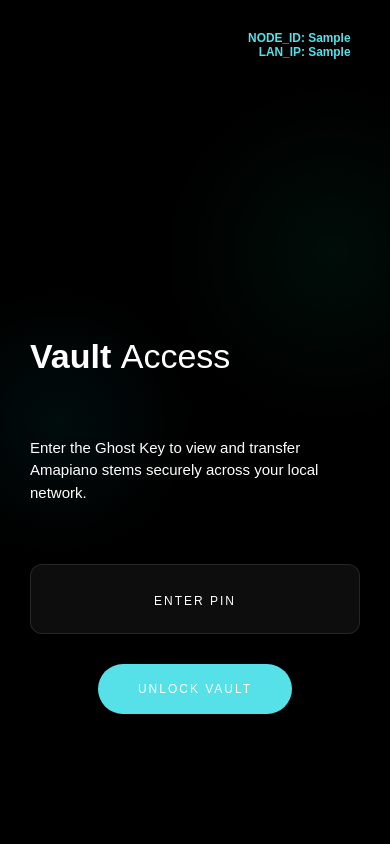
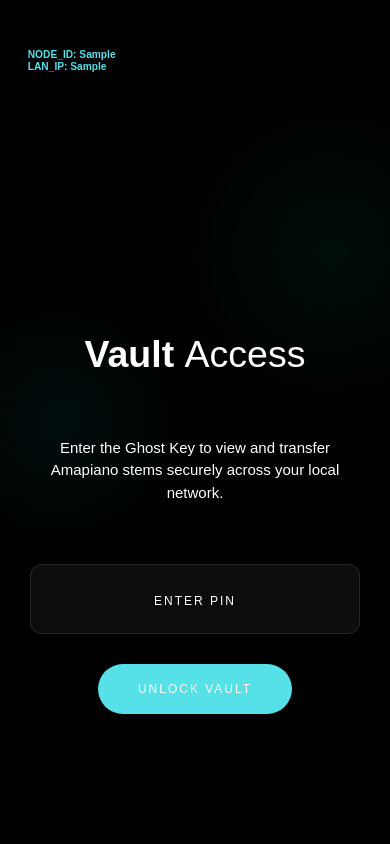
Before and after one commit to thulanesigasa/ghost_fileshuttler, a Flask app: template app/templates/index.html in a window 390 px wide. Run offline with Flask 3, Linux system fonts and the light colour scheme; the template is opened without the code that fills it: most values are stand-ins (such as "Sample title", 1, 10 or a date in 2020); some libraries are stand-ins or nearby versions.

Commit message:
UI/UX: Full responsiveness, themed Ghost Modals, and deletion bug fix

```diff
--- a/app/static/css/styles.css
+++ b/app/static/css/styles.css
@@ -31,7 +31,9 @@ body {
     overflow-x: hidden;
 }
 
-h1, h2, h3 {
+h1,
+h2,
+h3 {
     font-weight: 700;
 }
 
@@ -61,6 +63,7 @@ header {
     font-size: 1.5rem;
     background: linear-gradient(90deg, #fff, var(--text-secondary));
     -webkit-background-clip: text;
+    background-clip: text;
     -webkit-text-fill-color: transparent;
     letter-spacing: -0.5px;
 }
@@ -68,7 +71,7 @@ header {
 .host-info {
     font-size: 0.9rem;
     color: var(--text-secondary);
-    background: rgba(0,0,0,0.3);
+    background: rgba(0, 0, 0, 0.3);
     padding: 0.5rem 1rem;
     border-radius: 20px;
     border: 1px solid var(--border-color);
@@ -117,7 +120,7 @@ input[type="password"] {
     width: 100%;
     padding: 1rem;
     border-radius: 12px;
-    background: rgba(0,0,0,0.5);
+    background: rgba(0, 0, 0, 0.5);
     border: 1px solid var(--border-color);
     color: #fff;
     font-size: 1.25rem;
@@ -167,7 +170,7 @@ input[type="password"]:focus {
 
 .btn-secondary:hover {
     border-color: #fff;
-    background: rgba(255,255,255,0.05);
+    background: rgba(255, 255, 255, 0.05);
 }
 
 /* Dashboard */
@@ -185,7 +188,7 @@ input[type="password"]:focus {
     padding: 4rem 2rem;
     text-align: center;
     transition: var(--transition);
-    background: rgba(0,0,0,0.2);
+    background: rgba(0, 0, 0, 0.2);
     cursor: pointer;
     margin-top: 1.5rem;
 }
@@ -236,7 +239,7 @@ input[type="password"]:focus {
 }
 
 .file-list-container::-webkit-scrollbar-track {
-    background: rgba(0,0,0,0.2);
+    background: rgba(0, 0, 0, 0.2);
     border-radius: 4px;
 }
 
@@ -250,7 +253,7 @@ input[type="password"]:focus {
 }
 
 .file-list li {
-    background: rgba(0,0,0,0.3);
+    background: rgba(0, 0, 0, 0.3);
     border: 1px solid var(--border-color);
     border-radius: 12px;
     padding: 1rem;
@@ -262,7 +265,7 @@ input[type="password"]:focus {
 }
 
 .file-list li:hover {
-    border-color: rgba(255,255,255,0.2);
+    border-color: rgba(255, 255, 255, 0.2);
     transform: translateX(5px);
 }
 
@@ -329,7 +332,7 @@ input[type="password"]:focus {
 .progress-bar-container {
     width: 100%;
     height: 6px;
-    background: rgba(0,0,0,0.5);
+    background: rgba(0, 0, 0, 0.5);
     border-radius: 3px;
     margin-top: 1.5rem;
     overflow: hidden;
@@ -344,31 +347,138 @@ input[type="password"]:focus {
 
 /* Animations */
 @keyframes fadeIn {
-    from { opacity: 0; }
-    to { opacity: 1; }
+    from {
+        opacity: 0;
+    }
+
+    to {
+        opacity: 1;
+    }
 }
 
 @keyframes fadeInUp {
-    from { opacity: 0; transform: translateY(20px); }
-    to { opacity: 1; transform: translateY(0); }
+    from {
+        opacity: 0;
+        transform: translateY(20px);
+    }
+
+    to {
+        opacity: 1;
+        transform: translateY(0);
+    }
 }
 
 @keyframes fadeInDown {
-    from { opacity: 0; transform: translateY(-20px); }
-    to { opacity: 1; transform: translateY(0); }
+    from {
+        opacity: 0;
+        transform: translateY(-20px);
+    }
+
+    to {
+        opacity: 1;
+        transform: translateY(0);
+    }
 }
 
-/* Responsive */
+/* Responsive Overrides */
+
+/* Large Tablets & Laptops (up to 1024px) */
+@media (max-width: 1024px) {
+    .app-container {
+        padding: 1.5rem;
+    }
+
+    .mil-banner-content {
+        padding-top: 10vh !important;
+    }
+
+    .mil-frame-top {
+        padding: 20px 30px !important;
+    }
+}
+
+/* Tablets (up to 768px) */
 @media (max-width: 768px) {
     .dashboard-section {
         grid-template-columns: 1fr;
+        gap: 1.5rem;
     }
 
+    .mil-banner-content {
+        padding-top: 8vh !important;
+    }
+
+    .mil-frame-top {
+        padding: 15px 20px !important;
+    }
+
+    .mil-logo {
+        font-size: 1.2rem !important;
+    }
+
+    .mil-menu-btn {
+        font-size: 12px !important;
+    }
+
+    .file-name {
+        max-width: 150px;
+    }
+}
+
+/* Mobile Devices (up to 480px) */
+@media (max-width: 480px) {
     .app-container {
         padding: 1rem;
     }
 
-    .drop-zone {
-        padding: 2rem 1rem;
+    h1 {
+        font-size: 2.5rem !important;
+    }
+
+    h2 {
+        font-size: 2rem !important;
+    }
+
+    .mil-banner-content {
+        padding-top: 5vh !important;
+        text-align: center;
+    }
+
+    .auth-card {
+        padding: 1.5rem !important;
+    }
+
+    .mil-modal-content {
+        padding: 25px !important;
+    }
+
+    .mil-frame-top {
+        flex-direction: column;
+        align-items: flex-start !important;
+        gap: 5px;
+    }
+
+    .mil-menu-btn {
+        text-align: left !important;
+    }
+
+    .file-list li {
+        padding: 0.75rem;
+    }
+
+    .file-actions {
+        gap: 5px;
+    }
+
+    .mil-icon-button-sm {
+        width: 40px !important;
+        height: 40px !important;
     }
 }
+
+/* Fix for NODE_ID and LAN_IP visibility on very small screens */
+@media (max-width: 320px) {
+    .mil-menu-btn {
+        font-size: 10px !important;
+    }
+}
--- a/app/templates/index.html
+++ b/app/templates/index.html
@@ -347,6 +347,34 @@
         <!-- content end -->
     </div>
 
+    <!-- Themed Modal -->
+    <div id="ghost-modal" class="mil-modal-wrapper hidden"
+        style="position: fixed; top: 0; left: 0; width: 100%; height: 100%; z-index: 9999; display: flex; align-items: center; justify-content: center; background: rgba(0,0,0,0.8); backdrop-filter: blur(5px);">
+        <div class="mil-modal-content mil-dark-bg"
+            style="max-width: 450px; width: 90%; padding: 40px; border-radius: 24px; border: 1px solid rgba(255,255,255,0.1); text-align: center; background: #080808; box-shadow: 0 20px 50px rgba(0,0,0,0.5);">
+            <div class="mil-modal-icon mil-mb-30" style="color: #ff4a4a;">
+                <svg width="60" height="60" viewBox="0 0 24 24" fill="none" xmlns="http://www.w3.org/2000/svg">
+                    <path
+                        d="M12 2C6.48 2 2 6.48 2 12C2 17.52 6.48 22 12 22C17.52 22 22 17.52 22 12C22 6.48 17.52 2 12 2ZM13 17H11V15H13V17ZM13 13H11V7H13V13Z"
+                        fill="currentColor" />
+                </svg>
+            </div>
+            <h3 class="mil-muted mil-mb-20">Confirm Deletion</h3>
+            <p class="mil-light-soft mil-mb-40" id="modal-message">Are you sure you want to permanently remove this file
+                from the Ghost Vault?</p>
+            <div class="mil-modal-actions" style="display: flex; gap: 15px; justify-content: center;">
+                <button id="modal-cancel" class="mil-button mil-icon-button-sm"
+                    style="background: rgba(255,255,255,0.05); color: #fff; width: auto; padding: 0 25px; height: 45px;">
+                    <span id="modal-cancel-text">Cancel</span>
+                </button>
+                <button id="modal-confirm" class="mil-button mil-icon-button-sm"
+                    style="background: #ff4a4a; color: #fff; width: auto; padding: 0 25px; height: 45px; border: none;">
+                    <span id="modal-confirm-text">Delete</span>
+                </button>
+            </div>
+        </div>
+    </div>
+
     <!-- Scripts -->
     <script src="{{ url_for('static', filename='js/plugins/jquery.min.js') }}"></script>
     <script src="{{ url_for('static', filename='js/plugins/swiper.min.js') }}"></script>
```
Also changed, not shown: app/static/js/shuttler.js (+52 -7 lines).
